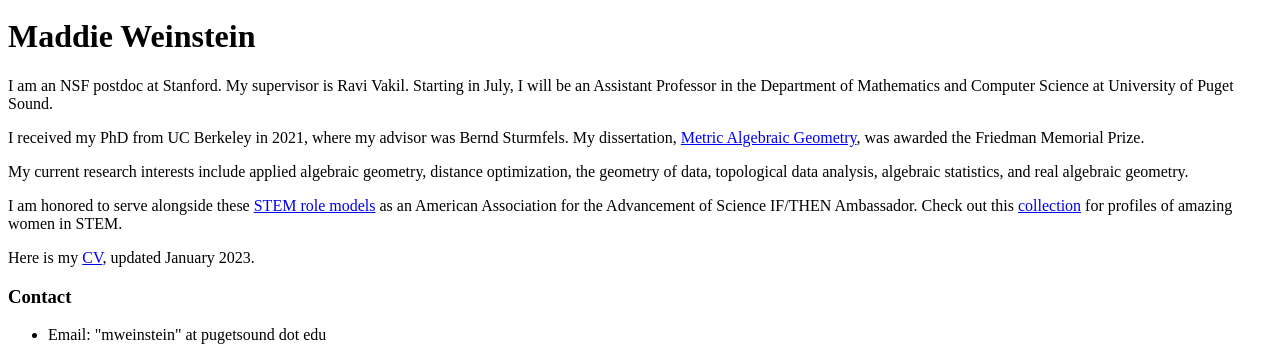
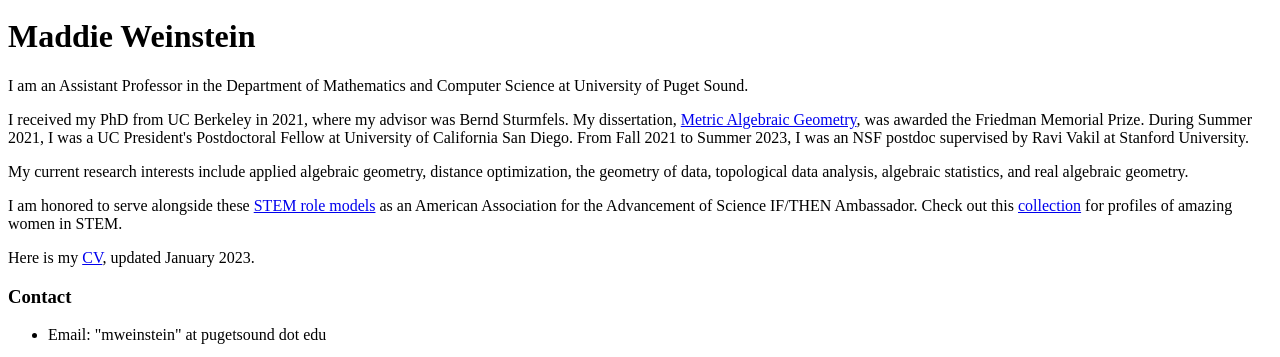
Before and after one commit to maddieweinstein/maddieweinstein.github.io, a plain HTML site: page index.html in a window 1280 px wide. Shown: the part 449-806 px from the top of the page. Drawn offline with Linux system fonts and the light colour scheme.

Commit message:
Update index.html

```diff
--- a/index.html
+++ b/index.html
@@ -20,9 +20,9 @@
 
   <h1> Maddie Weinstein </h1>
 
-</p><p> I am an NSF postdoc at Stanford. My supervisor is Ravi Vakil. Starting in July, I will be an Assistant Professor in the Department of Mathematics and Computer Science at University of Puget Sound.
+</p><p> I am an Assistant Professor in the Department of Mathematics and Computer Science at University of Puget Sound.
 
-</p><p> I received my PhD from UC Berkeley in 2021, where my advisor was Bernd Sturmfels. My dissertation,  <a href="https://math.stanford.edu/~mweinste/dissertation.pdf"> Metric Algebraic Geometry</a>, was awarded the Friedman Memorial Prize.
+</p><p> I received my PhD from UC Berkeley in 2021, where my advisor was Bernd Sturmfels. My dissertation,  <a href="https://math.stanford.edu/~mweinste/dissertation.pdf"> Metric Algebraic Geometry</a>, was awarded the Friedman Memorial Prize. During Summer 2021, I was a UC President's Postdoctoral Fellow at University of California San Diego. From Fall 2021 to Summer 2023, I was an NSF postdoc supervised by Ravi Vakil at Stanford University.
 
 
  </p><p> My current research interests include applied algebraic geometry, distance optimization, the geometry of data, topological data analysis, algebraic statistics, and real algebraic geometry.
```
